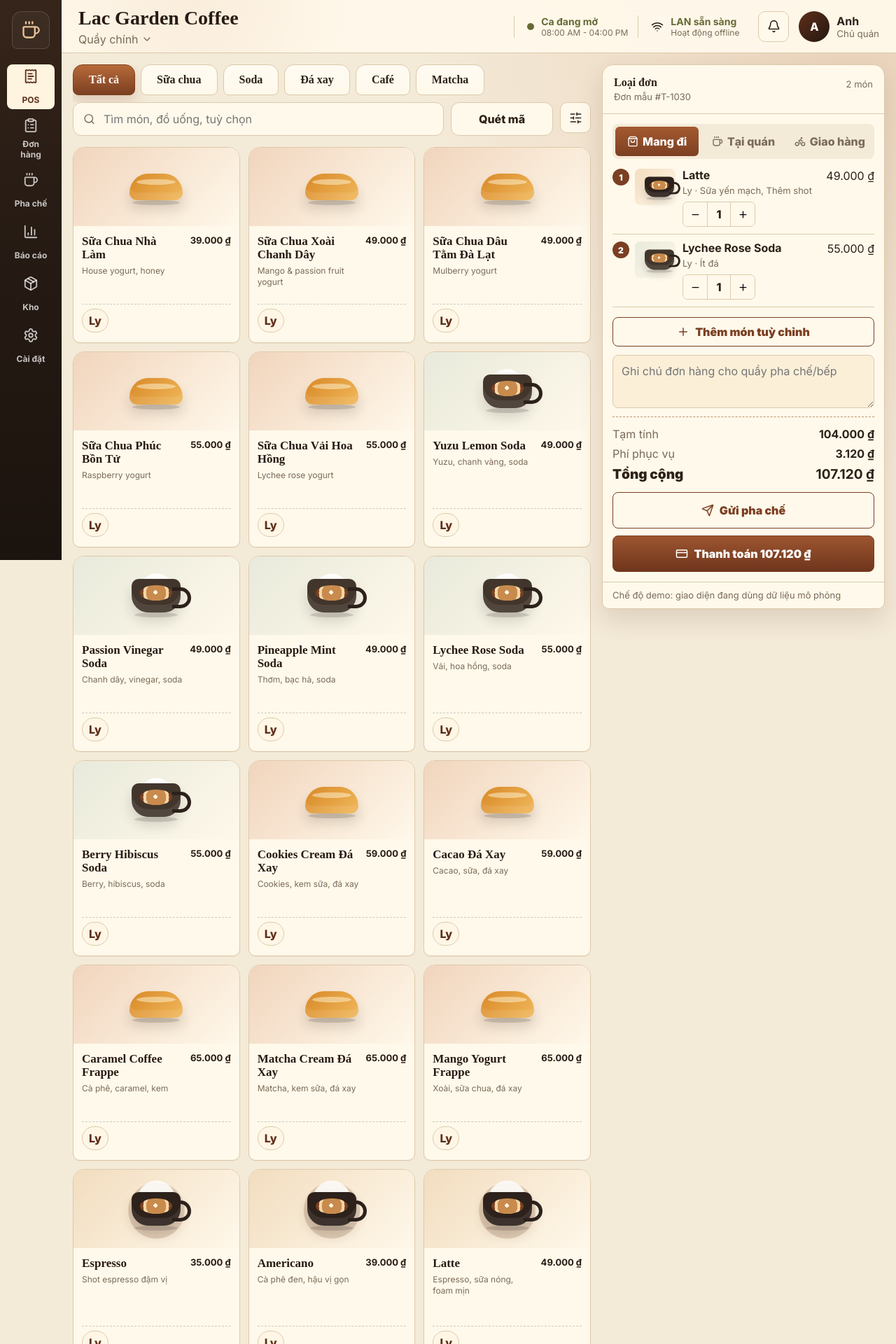
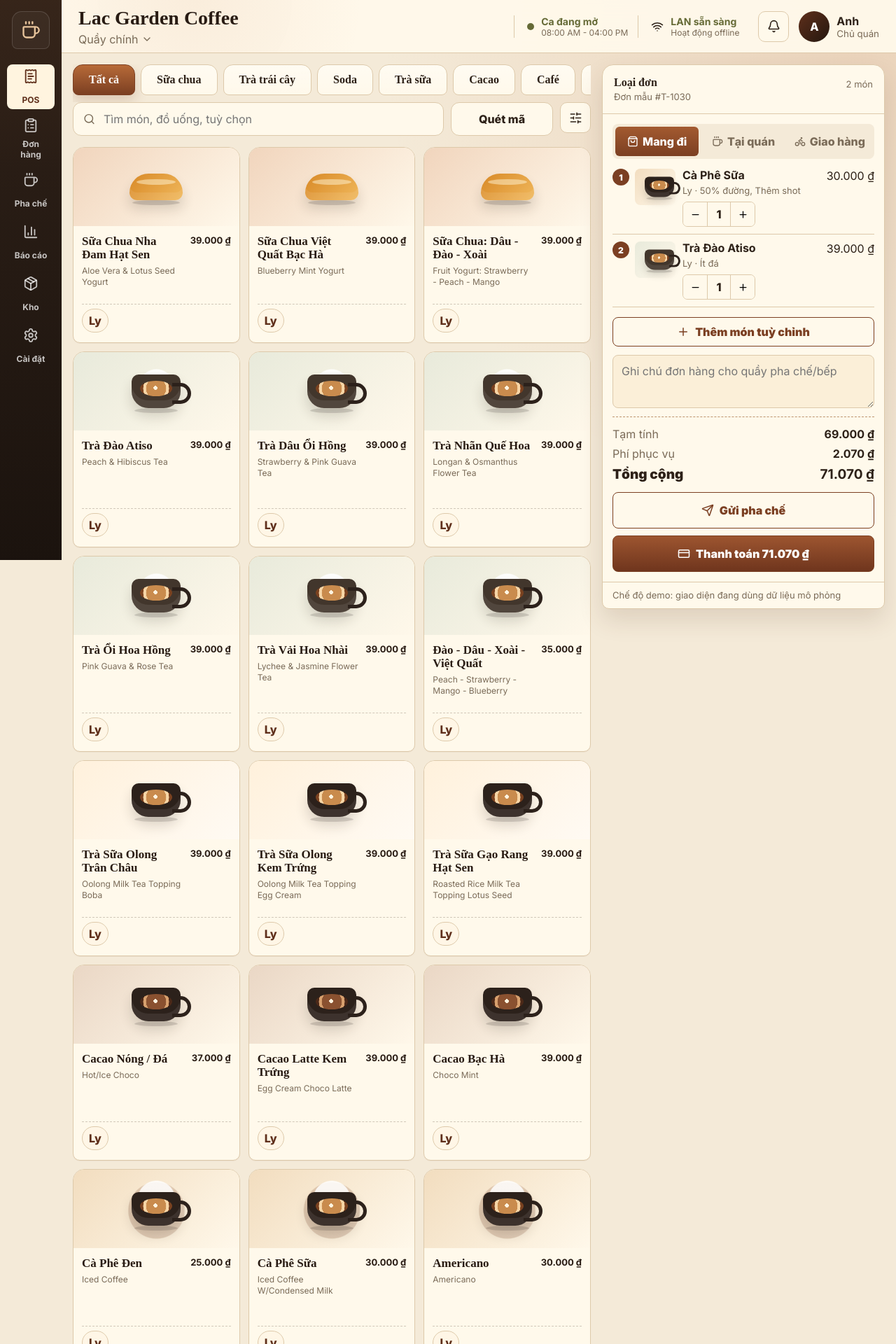
Before and after one commit to theanh2906/LacGarden, a Next.js app in the folder apps/web/: page / in a window 1280 px wide. Shown: the top 1920 px of the page at 70% size. Built offline with nearby package versions, Linux system fonts and the light colour scheme.

Commit message:
feat: update Lac Garden menu

```diff
--- a/apps/web/src/components/pos-demo/PosDemo.module.scss
+++ b/apps/web/src/components/pos-demo/PosDemo.module.scss
@@ -410,7 +410,8 @@
 
 .tone_iced,
 .tone_coldbrew,
-.tone_soda {
+.tone_soda,
+.tone_fruittea {
   background:
     radial-gradient(circle at 50% 44%, rgba(255, 255, 255, 0.9) 0 18%, transparent 19%),
     linear-gradient(135deg, #e8eadb 0%, #fff8ea 100%);
@@ -434,9 +435,20 @@
   background: linear-gradient(135deg, #fff1dc 0%, #fffaf3 100%);
 }
 
+.tone_cacao {
+  background: linear-gradient(135deg, #ead7c5 0%, #fff8ea 100%);
+
+  .cup::before {
+    background:
+      radial-gradient(circle at 48% 46%, #fff3df 0 10%, transparent 11%),
+      radial-gradient(circle at 50% 50%, #8a5130 0 56%, #d7a06e 57% 72%, #4b2818 73%);
+  }
+}
+
 .tone_yogurt,
 .tone_frappe,
-.tone_croissant {
+.tone_croissant,
+.tone_bread {
   background: linear-gradient(135deg, #f1d5bd 0%, #fff8ea 100%);
 
   .cup {
--- a/apps/web/src/components/pos-demo/PosDemo.tsx
+++ b/apps/web/src/components/pos-demo/PosDemo.tsx
@@ -46,20 +46,20 @@ export function PosDemo({ initialView = "POS" }: { initialView?: DemoView }) {
   const [activeCategory, setActiveCategory] = useState("all");
   const [query, setQuery] = useState("");
   const [orderType, setOrderType] = useState<OrderType>("TAKEAWAY");
-  const defaultLatte = menuItems.find((item) => item.id === "latte") ?? menuItems[0];
-  const defaultSoda = menuItems.find((item) => item.id === "lychee-rose-soda") ?? menuItems[1];
+  const defaultCoffee = menuItems.find((item) => item.id === "ca-phe-sua") ?? menuItems[0];
+  const defaultTea = menuItems.find((item) => item.id === "peach-artichoke-tea") ?? menuItems[1];
   const [cartItems, setCartItems] = useState<CartItem[]>([
     {
-      cartId: "demo-latte",
-      item: defaultLatte,
-      variant: defaultLatte.variants[0],
+      cartId: "demo-coffee",
+      item: defaultCoffee,
+      variant: defaultCoffee.variants[0],
       quantity: 1,
-      modifiers: ["Sữa yến mạch", "Thêm shot"]
+      modifiers: ["50% đường", "Thêm shot"]
     },
     {
-      cartId: "demo-soda",
-      item: defaultSoda,
-      variant: defaultSoda.variants[0],
+      cartId: "demo-tea",
+      item: defaultTea,
+      variant: defaultTea.variants[0],
       quantity: 1,
       modifiers: ["Ít đá"]
     }
@@ -514,8 +514,9 @@ function BaristaStrip() {
 
 function defaultModifiers(item: MenuItem) {
   if (item.categoryId === "coffee") return ["50% đường"];
-  if (item.categoryId === "soda" || item.categoryId === "frappe") return ["Ít đá"];
-  if (item.categoryId === "matcha" || item.categoryId === "yogurt") return ["70% đường"];
+  if (item.categoryId === "soda" || item.categoryId === "fruit-tea") return ["Ít đá"];
+  if (item.categoryId === "matcha" || item.categoryId === "yogurt" || item.categoryId === "milk-tea") return ["70% đường"];
+  if (item.categoryId === "bread") return ["Làm nóng"];
   return ["Mặc định"];
 }
 
--- a/apps/web/src/data/mock-pos.ts
+++ b/apps/web/src/data/mock-pos.ts
@@ -3,44 +3,52 @@ import type { BarTicket, MenuCategory, MenuItem, RecentOrder } from "@/types/pos
 export const menuCategories: MenuCategory[] = [
   { id: "all", name: "Tất cả" },
   { id: "yogurt", name: "Sữa chua" },
+  { id: "fruit-tea", name: "Trà trái cây" },
   { id: "soda", name: "Soda" },
-  { id: "frappe", name: "Đá xay" },
+  { id: "milk-tea", name: "Trà sữa" },
+  { id: "cacao", name: "Cacao" },
   { id: "coffee", name: "Café" },
-  { id: "matcha", name: "Matcha" }
+  { id: "matcha", name: "Matcha" },
+  { id: "bread", name: "Bánh mì" }
 ];
 
 export const menuItems: MenuItem[] = [
-  menuItem("yogurt-house", "yogurt", "Sữa Chua Nhà Làm", "House yogurt, honey", "yogurt", 39000),
-  menuItem("yogurt-mango", "yogurt", "Sữa Chua Xoài Chanh Dây", "Mango & passion fruit yogurt", "yogurt", 49000),
-  menuItem("yogurt-mulberry", "yogurt", "Sữa Chua Dâu Tằm Đà Lạt", "Mulberry yogurt", "yogurt", 49000),
-  menuItem("yogurt-raspberry", "yogurt", "Sữa Chua Phúc Bồn Tử", "Raspberry yogurt", "yogurt", 55000),
-  menuItem("yogurt-lychee", "yogurt", "Sữa Chua Vải Hoa Hồng", "Lychee rose yogurt", "yogurt", 55000),
+  menuItem("yogurt-aloe-lotus", "yogurt", "Sữa Chua Nha Đam Hạt Sen", "Aloe Vera & Lotus Seed Yogurt", "yogurt", 39000),
+  menuItem("yogurt-blueberry-mint", "yogurt", "Sữa Chua Việt Quất Bạc Hà", "Blueberry Mint Yogurt", "yogurt", 39000),
+  menuItem("yogurt-fruit", "yogurt", "Sữa Chua: Dâu - Đào - Xoài", "Fruit Yogurt: Strawberry - Peach - Mango", "yogurt", 39000),
 
-  menuItem("yuzu-soda", "soda", "Yuzu Lemon Soda", "Yuzu, chanh vàng, soda", "soda", 49000),
-  menuItem("passion-vinegar-soda", "soda", "Passion Vinegar Soda", "Chanh dây, vinegar, soda", "soda", 49000),
-  menuItem("pineapple-mint-soda", "soda", "Pineapple Mint Soda", "Thơm, bạc hà, soda", "soda", 49000),
-  menuItem("lychee-rose-soda", "soda", "Lychee Rose Soda", "Vải, hoa hồng, soda", "soda", 55000),
-  menuItem("berry-hibiscus-soda", "soda", "Berry Hibiscus Soda", "Berry, hibiscus, soda", "soda", 55000),
+  menuItem("peach-artichoke-tea", "fruit-tea", "Trà Đào Atiso", "Peach & Hibiscus Tea", "fruittea", 39000),
+  menuItem("strawberry-pink-guava-tea", "fruit-tea", "Trà Dâu Ổi Hồng", "Strawberry & Pink Guava Tea", "fruittea", 39000),
+  menuItem("longan-osmanthus-tea", "fruit-tea", "Trà Nhãn Quế Hoa", "Longan & Osmanthus Flower Tea", "fruittea", 39000),
+  menuItem("pink-guava-rose-tea", "fruit-tea", "Trà Ổi Hoa Hồng", "Pink Guava & Rose Tea", "fruittea", 39000),
+  menuItem("lychee-jasmine-tea", "fruit-tea", "Trà Vải Hoa Nhài", "Lychee & Jasmine Flower Tea", "fruittea", 39000),
 
-  menuItem("cookies-cream-frappe", "frappe", "Cookies Cream Đá Xay", "Cookies, kem sữa, đá xay", "frappe", 59000),
-  menuItem("cacao-frappe", "frappe", "Cacao Đá Xay", "Cacao, sữa, đá xay", "frappe", 59000),
-  menuItem("caramel-coffee-frappe", "frappe", "Caramel Coffee Frappe", "Cà phê, caramel, kem", "frappe", 65000),
-  menuItem("matcha-cream-frappe", "frappe", "Matcha Cream Đá Xay", "Matcha, kem sữa, đá xay", "frappe", 65000),
-  menuItem("mango-yogurt-frappe", "frappe", "Mango Yogurt Frappe", "Xoài, sữa chua, đá xay", "frappe", 65000),
+  menuItem("garden-soda", "soda", "Đào - Dâu - Xoài - Việt Quất", "Peach - Strawberry - Mango - Blueberry", "soda", 35000),
 
-  menuItem("espresso", "coffee", "Espresso", "Shot espresso đậm vị", "coffee", 35000),
-  menuItem("americano", "coffee", "Americano", "Cà phê đen, hậu vị gọn", "coffee", 39000),
-  menuItem("latte", "coffee", "Latte", "Espresso, sữa nóng, foam mịn", "coffee", 49000),
-  menuItem("cappuccino", "coffee", "Cappuccino", "Foam dày, espresso cân bằng", "coffee", 49000),
-  menuItem("bac-xiu", "coffee", "Bạc Xỉu Espresso", "Sữa, espresso, vị ngọt nhẹ", "coffee", 45000),
-  menuItem("salt-coffee", "coffee", "Cà Phê Muối", "Kem muối, cà phê", "coffee", 49000),
-  menuItem("coconut-latte", "coffee", "Coconut Latte", "Latte dừa béo nhẹ", "coffee", 59000),
+  menuItem("oolong-boba-milk-tea", "milk-tea", "Trà Sữa Olong Trân Châu", "Oolong Milk Tea Topping Boba", "milktea", 39000),
+  menuItem("oolong-egg-cream-milk-tea", "milk-tea", "Trà Sữa Olong Kem Trứng", "Oolong Milk Tea Topping Egg Cream", "milktea", 39000),
+  menuItem("roasted-rice-lotus-milk-tea", "milk-tea", "Trà Sữa Gạo Rang Hạt Sen", "Roasted Rice Milk Tea Topping Lotus Seed", "milktea", 39000),
 
-  menuItem("matcha-latte", "matcha", "Matcha Latte", "Matcha thơm, sữa tươi", "matcha", 55000),
-  menuItem("iced-matcha-latte", "matcha", "Iced Matcha Latte", "Matcha sữa đá", "matcha", 55000),
-  menuItem("strawberry-matcha", "matcha", "Strawberry Matcha Latte", "Dâu, matcha, sữa", "matcha", 65000),
-  menuItem("dirty-matcha", "matcha", "Dirty Matcha", "Matcha, espresso, sữa", "matcha", 69000),
-  menuItem("matcha-yuzu", "matcha", "Matcha Yuzu Sparkling", "Matcha, yuzu, soda", "matcha", 65000)
+  menuItem("hot-ice-cacao", "cacao", "Cacao Nóng / Đá", "Hot/Ice Choco", "cacao", 37000),
+  menuItem("egg-cream-cacao-latte", "cacao", "Cacao Latte Kem Trứng", "Egg Cream Choco Latte", "cacao", 39000),
+  menuItem("mint-cacao", "cacao", "Cacao Bạc Hà", "Choco Mint", "cacao", 39000),
+
+  menuItem("ca-phe-den", "coffee", "Cà Phê Đen", "Iced Coffee", "coffee", 25000),
+  menuItem("ca-phe-sua", "coffee", "Cà Phê Sữa", "Iced Coffee W/Condensed Milk", "coffee", 30000),
+  menuItem("americano", "coffee", "Americano", "Americano", "coffee", 30000),
+  menuItem("salt-cream-coffee", "coffee", "Cà Phê Kem Muối", "Iced Coffee W/Salty Milk Foam", "coffee", 35000),
+  menuItem("egg-cream-coffee", "coffee", "Cà Phê Kem Trứng", "Iced Coffee W/Egg Milk Foam", "coffee", 35000),
+  menuItem("bac-xiu", "coffee", "Bạc Xỉu", "Vietnamese White Coffee", "coffee", 35000),
+  menuItem("almond-fresh-milk-coffee", "coffee", "Cà Phê Sữa Tươi Hạnh Nhân", "Iced Coffee W/Almond & Fresh Milk", "coffee", 39000),
+
+  menuItem("matcha-latte", "matcha", "Matcha Latte", "Matcha Latte", "matcha", 39000),
+  menuItem("matcha-oat-milk", "matcha", "Matcha Sữa Yến Mạch", "Matcha Oat Milk Latte", "matcha", 47000),
+  menuItem("matcha-cold-whisk", "matcha", "Matcha Cold Whisk", "Matcha Cold Whisk", "matcha", 39000),
+
+  menuItem("pork-pate-floss-cheese", "bread", "Pate Chà Bông Phô Mai", "Pork Pate & Pork Floss with Cheese", "bread", 17000),
+  menuItem("sausage-cheese", "bread", "Xúc Xích Phô Mai", "Sausage with Cheese", "bread", 19000),
+  menuItem("spicy-chicken-cheese", "bread", "Gà Cay Ngọt Phô Mai", "Spicy Chicken with Cheese", "bread", 22000),
+  menuItem("beef-cheese", "bread", "Bò Phô Mai", "Beef with Cheese", "bread", 25000)
 ];
 
 export const barQueue: BarTicket[] = [
@@ -51,8 +59,8 @@ export const barQueue: BarTicket[] = [
     status: "PREPARING",
     age: "4 phút",
     items: [
-      { name: "Latte", variant: "Ly", modifiers: ["50% đường", "Thêm shot"], status: "Brewing" },
-      { name: "Lychee Rose Soda", variant: "Ly", modifiers: ["Ít đá"], status: "Queued" }
+      { name: "Cà Phê Sữa", variant: "Ly", modifiers: ["50% đường", "Thêm shot"], status: "Brewing" },
+      { name: "Trà Đào Atiso", variant: "Ly", modifiers: ["Ít đá"], status: "Queued" }
     ]
   },
   {
@@ -61,14 +69,14 @@ export const barQueue: BarTicket[] = [
     type: "DINE_IN",
     status: "READY",
     age: "7 phút",
-    items: [{ name: "Matcha Latte", variant: "Ly", modifiers: ["70% đường"], status: "Ready" }]
+    items: [{ name: "Matcha Sữa Yến Mạch", variant: "Ly", modifiers: ["70% đường"], status: "Ready" }]
   }
 ];
 
 export const recentOrders: RecentOrder[] = [
-  { id: "1", orderNo: "T-1028", customer: "Mang đi", status: "SENT", paymentStatus: "PAID", total: 98000, createdAt: "09:42" },
-  { id: "2", orderNo: "D-14", customer: "Bàn 04", status: "READY", paymentStatus: "UNPAID", total: 169000, createdAt: "09:35" },
-  { id: "3", orderNo: "T-1026", customer: "Mang đi", status: "CLOSED", paymentStatus: "PAID", total: 114000, createdAt: "09:18" }
+  { id: "1", orderNo: "T-1028", customer: "Mang đi", status: "SENT", paymentStatus: "PAID", total: 78000, createdAt: "09:42" },
+  { id: "2", orderNo: "D-14", customer: "Bàn 04", status: "READY", paymentStatus: "UNPAID", total: 108000, createdAt: "09:35" },
+  { id: "3", orderNo: "T-1026", customer: "Mang đi", status: "CLOSED", paymentStatus: "PAID", total: 96000, createdAt: "09:18" }
 ];
 
 function menuItem(id: string, categoryId: string, name: string, description: string, image: string, price: number): MenuItem {
```
Also changed, not shown: 1 other file (tests, documents, lock files or other folders).
